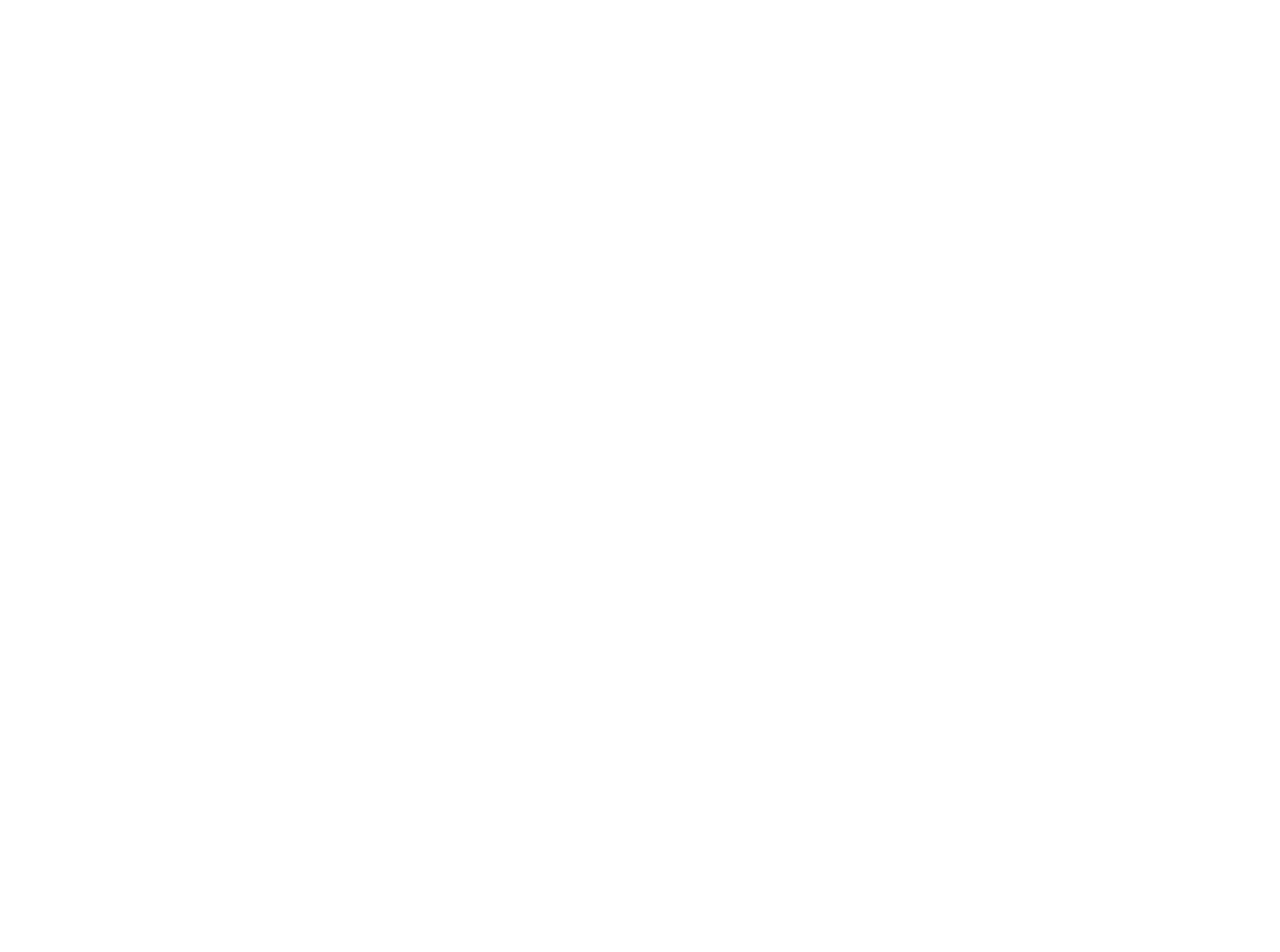
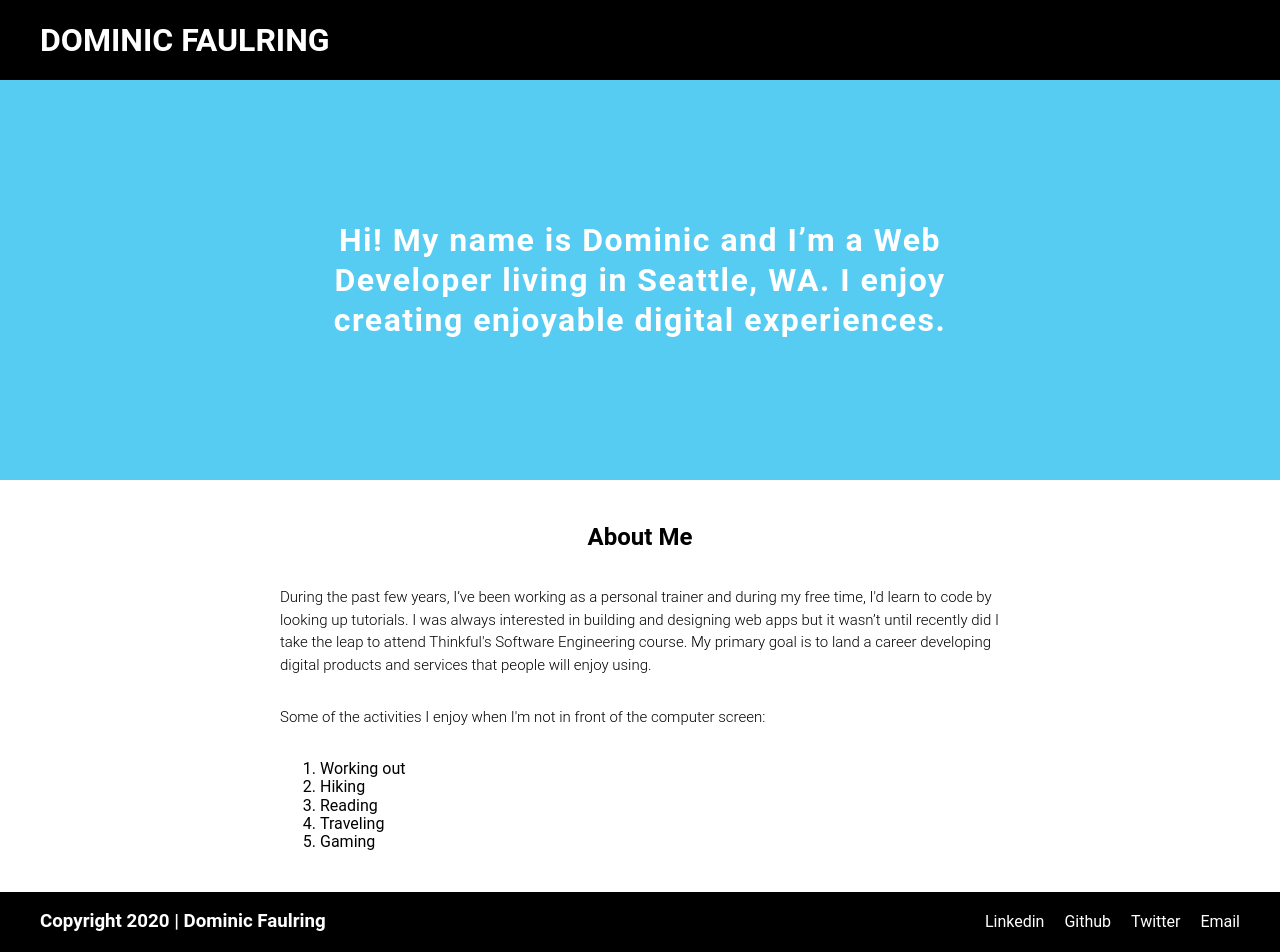
Before and after one commit to domcodesjs/portfolio, a plain HTML site: page index.html in a window 1280 px wide. Before the commit the page ends 800 px from the top, so only its background shows below. Drawn offline with nearby package versions, Linux system fonts and the light colour scheme.

Commit message:
1st draft of portfolio site done

```diff
--- a/index.html
+++ b/index.html
@@ -2,7 +2,7 @@
   <head>
     <meta charset="UTF-8" />
     <meta name="viewport" content="width=device-width, initial-scale=1.0" />
-    <title>Dominic Faulring | Portfolio</title>
+    <title>Dominic Faulring | Web Developer</title>
     <link
       rel="stylesheet"
       href="https://cdnjs.cloudflare.com/ajax/libs/normalize/8.0.1/normalize.min.css"
@@ -10,10 +10,67 @@
     <link rel="stylesheet" href="./styles/main.css" />
   </head>
   <body>
-    <section class="hero"></section>
+    <header>
+      <h1>Dominic Faulring</h1>
+    </header>
 
-    <section class="about"></section>
+    <section class="intro">
+      <h1>
+        Hi! My name is Dominic and I’m a Web Developer living in Seattle, WA. I
+        enjoy creating enjoyable digital experiences.
+      </h1>
+    </section>
 
-    <section class="contact"></section>
+    <main class="about">
+      <article>
+        <h2>About Me</h2>
+
+        <p>
+          During the past few years, I’ve been working as a personal trainer and
+          during my free time, I'd learn to code by looking up tutorials. I was
+          always interested in building and designing web apps but it wasn’t
+          until recently did I take the leap to attend Thinkful's Software
+          Engineering course. My primary goal is to land a career developing
+          digital products and services that people will enjoy using.
+        </p>
+
+        <p>
+          Some of the activities I enjoy when I'm not in front of the computer
+          screen:
+        </p>
+
+        <ol>
+          <li>Working out</li>
+          <li>Hiking</li>
+          <li>Reading</li>
+          <li>Traveling</li>
+          <li>Gaming</li>
+        </ol>
+      </article>
+    </main>
+
+    <footer>
+      <h3>Copyright 2020 | Dominic Faulring</h3>
+      <ul>
+        <li>
+          <a href="https://www.linkedin.com/in/dfaulring/" target="_blank"
+            >Linkedin</a
+          >
+        </li>
+        <li>
+          <a href="https://www.twitter.com/domcodesjs" target="_blank"
+            >Github</a
+          >
+        </li>
+        <li>
+          <a href="https://www.twitter.com/dominicfaulring" target="_blank"
+            >Twitter</a
+          >
+        </li>
+        <li>
+          <a href="mailto:hello@dominicfaulring.com">Email</a>
+        </li>
+      </ul>
+    </footer>
   </body>
 </html>
--- a/styles/main.css
+++ b/styles/main.css
@@ -0,0 +1,94 @@
+@import url('https://fonts.googleapis.com/css?family=Lato:100,300,400,700,900');
+
+html {
+  box-sizing: border-box;
+  font-size: 62.5%;
+}
+
+*,
+*:before,
+*:after {
+  box-sizing: inherit;
+}
+
+body {
+  font-family: 'Roboto', sans-serif;
+  font-size: 1.6rem;
+}
+
+header {
+  height: 8rem;
+  background: #000;
+  color: #fff;
+  padding: 0 4rem;
+  display: flex;
+  align-items: center;
+  text-transform: uppercase;
+}
+
+.intro {
+  background: #56ccf2;
+  height: 40rem;
+  padding: 0 4rem;
+  display: flex;
+  justify-content: center;
+  align-items: center;
+  color: #fff;
+}
+
+.intro h1 {
+  font-size: 3.2rem;
+  width: 60%;
+  letter-spacing: 0.15rem;
+  font-weight: 600;
+  line-height: 4rem;
+  text-align: center;
+}
+
+/* About */
+.about article {
+  margin-top: 2.4rem;
+  display: flex;
+  flex-direction: column;
+  align-items: center;
+  padding: 0 4rem;
+}
+
+.about article p {
+  width: 60%;
+  font-size: 1.5rem;
+  line-height: 2.25rem;
+  font-weight: 300;
+}
+
+.about article ol {
+  width: 60%;
+}
+
+/* Footer */
+footer {
+  margin-top: 2.4rem;
+  width: 100%;
+  height: 6rem;
+  background: #000;
+  color: #fff;
+  display: flex;
+  justify-content: space-between;
+  align-items: center;
+  padding: 0 4rem;
+}
+
+footer ul {
+  list-style: none;
+  margin: 0;
+}
+
+footer ul li {
+  display: inline-block;
+  margin-left: 1.6rem;
+}
+
+footer ul li a {
+  color: #fff;
+  text-decoration: none;
+}
```
